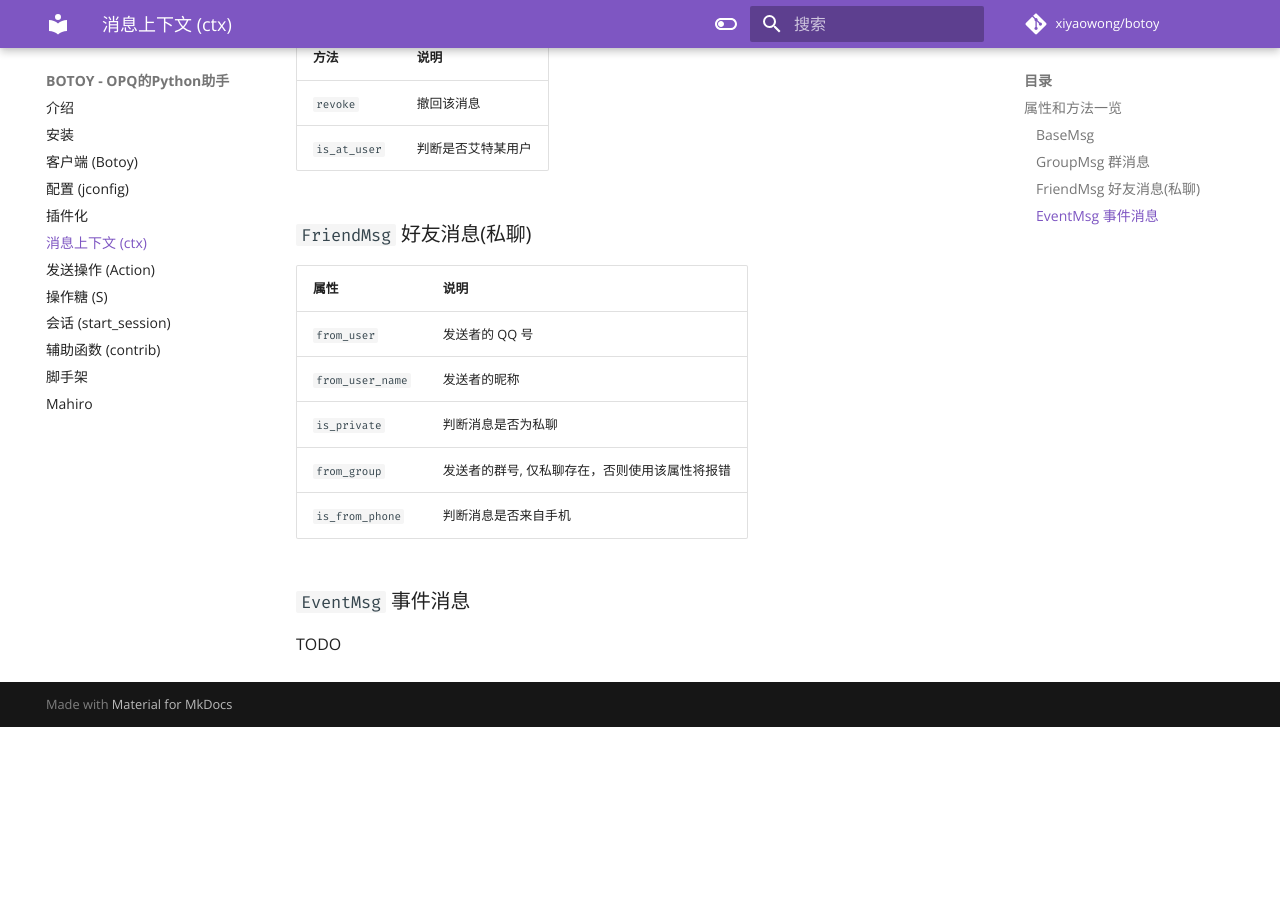
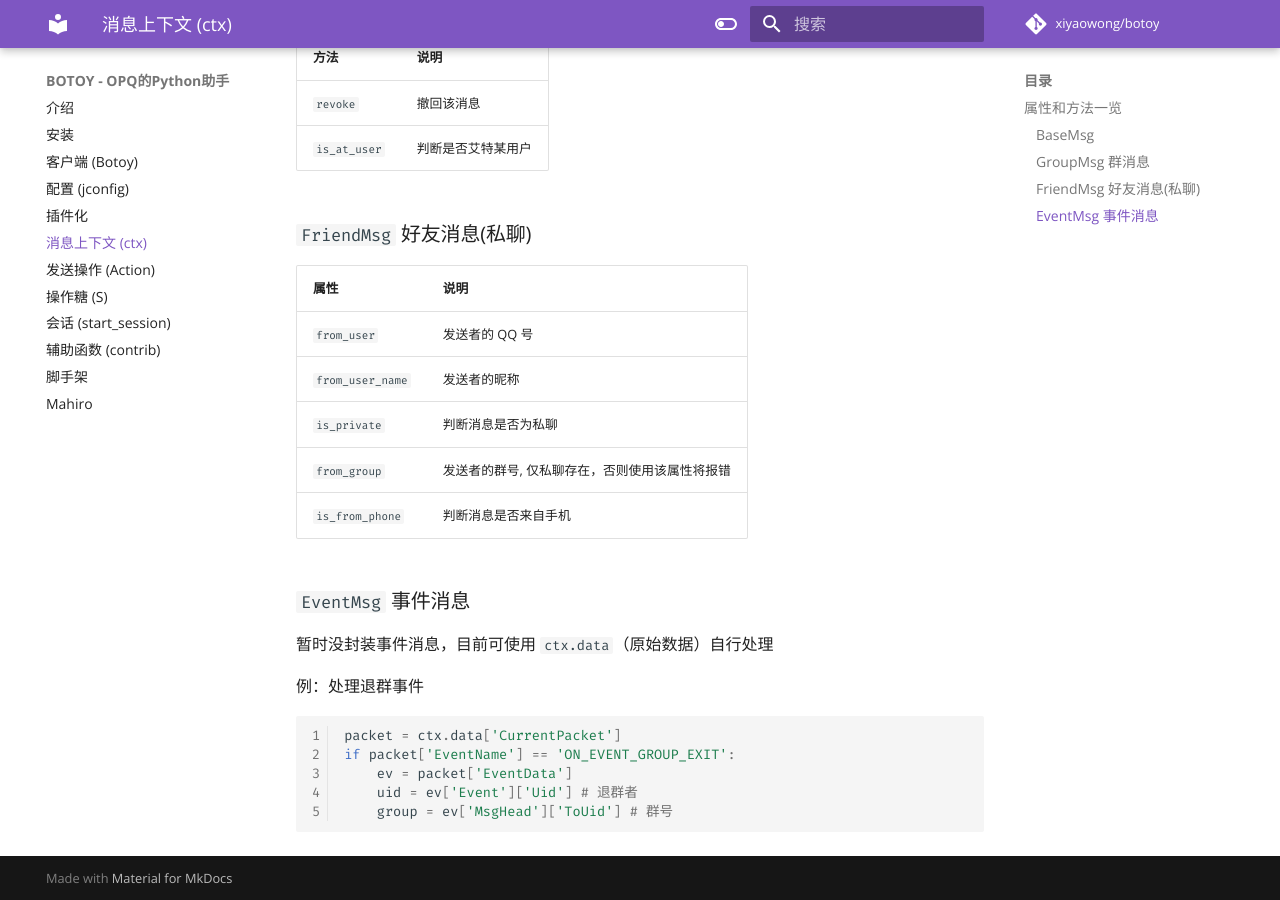
Before and after one commit to opq-osc/botoy, an MkDocs documentation site: the page built from docs/context.md, in a window 1280 px wide and 900 px high, scrolled down 1655 px. Built offline with MkDocs 1.6.1 and Material for MkDocs 9.7.7, drawn with Linux system fonts in a browser that asks for light colours; comment, search, counter and statistics services are not loaded; before the commit the page ends 2382 px from its top, so only the background shows below that.

Commit message:
docs(context): about event message

````diff
--- a/docs/context.md
+++ b/docs/context.md
@@ -63,4 +63,14 @@ from botoy import ctx
 
 ### `EventMsg` 事件消息
 
-TODO
+暂时没封装事件消息，目前可使用 `ctx.data`（原始数据）自行处理
+
+例：处理退群事件
+
+```python
+packet = ctx.data['CurrentPacket']
+if packet['EventName'] == 'ON_EVENT_GROUP_EXIT':
+    ev = packet['EventData']
+    uid = ev['Event']['Uid'] # 退群者
+    group = ev['MsgHead']['ToUid'] # 群号
+```
````
